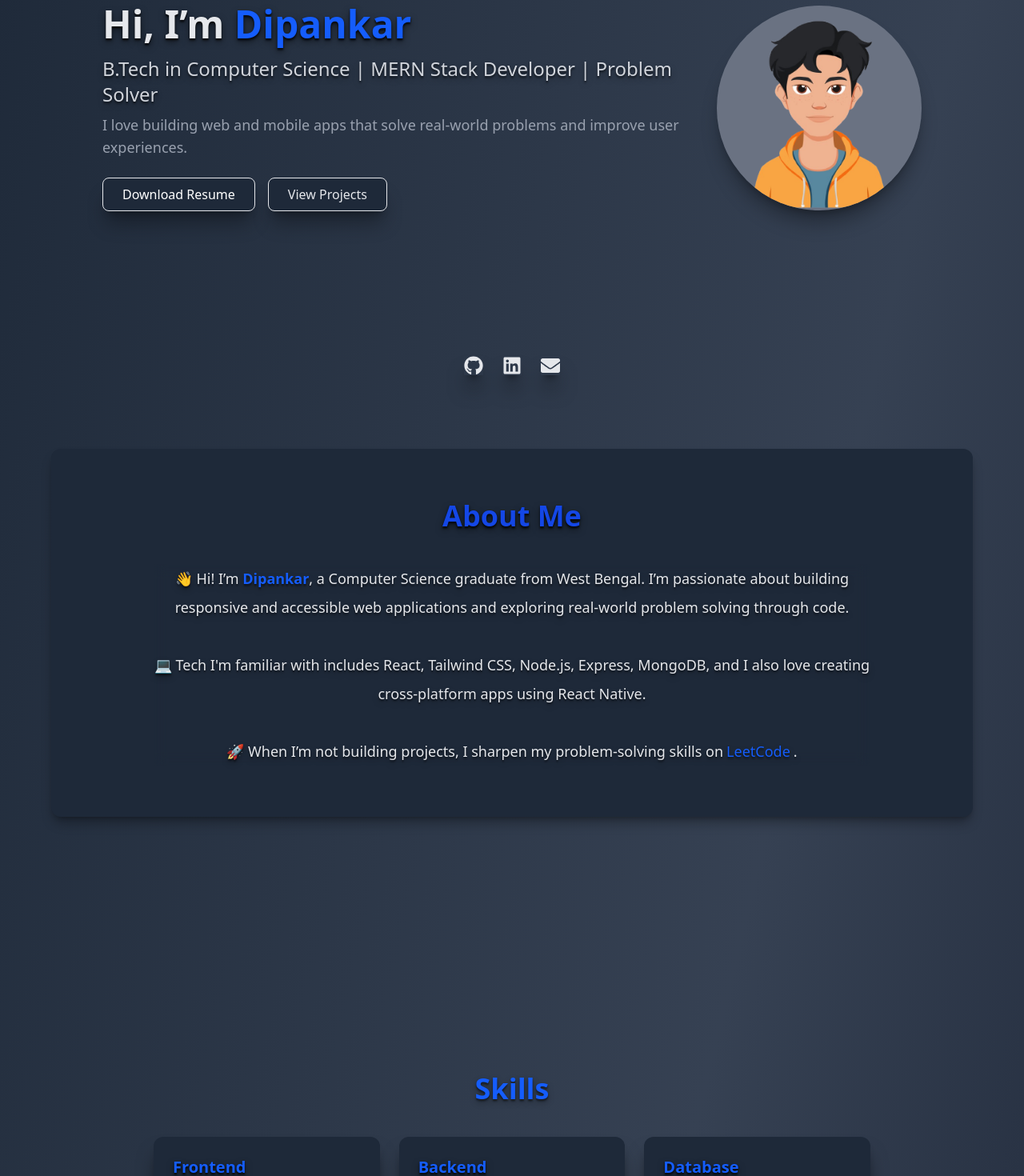
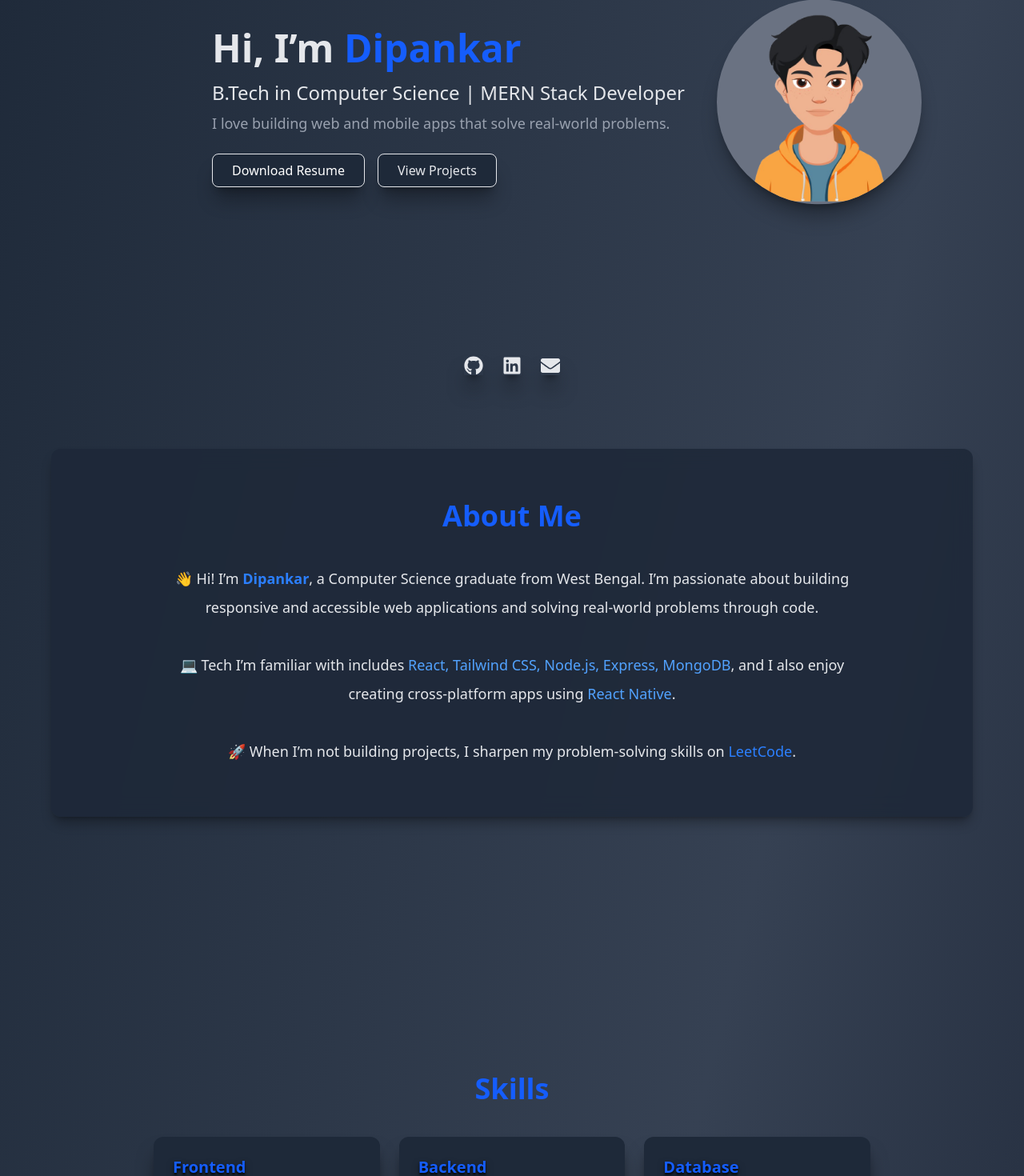
Before and after one commit to dipankar049/portfolio, a React (Vite) app: page / in a window 1280 px wide. Shown: the part 315-1785 px from the top of the page at 80% size. Built offline with nearby package versions, Linux system fonts and the light colour scheme.

Commit message:
style: animations in pages

```diff
--- a/package.json
+++ b/package.json
@@ -12,6 +12,7 @@
   },
   "dependencies": {
     "@tailwindcss/postcss": "^4.1.4",
+    "framer-motion": "^12.23.26",
     "lucide-react": "^0.507.0",
     "postcss": "^8.5.3",
     "react": "^19.0.0",
--- a/src/pages/About.jsx
+++ b/src/pages/About.jsx
@@ -1,31 +1,79 @@
+import { motion } from "framer-motion";
+
 const About = () => {
+  const container = {
+    hidden: {},
+    visible: {
+      transition: {
+        staggerChildren: 0.2,
+        delayChildren: 0.1,
+      },
+    },
+  };
+
+  const item = {
+    hidden: { opacity: 0, y: 30 },
+    visible: {
+      opacity: 1,
+      y: 0,
+      transition: {
+        duration: 0.6,
+        ease: "easeOut",
+      },
+    },
+  };
+
   return (
     <section className="about min-h-[calc(100vh-60px)]">
-      <div className="flex items-center justify-center bg-gray-800 px-6 my-4 sm:my-10 rounded-xl shadow-lg/30">
+      {/* <div className="flex items-center justify-center bg-gray-800 px-6 my-4 sm:my-10 rounded-xl shadow-lg/30"> */}
+      <motion.div
+        initial="hidden"
+        whileInView="visible"
+        viewport={{ once: true, amount: 0.3 }}
+        variants={container}
+        className="flex items-center justify-center bg-gray-800/90 backdrop-blur-md px-6 my-6 sm:my-10 rounded-xl shadow-lg/30"
+      >
         <div className="max-w-4xl mx-auto text-center py-10 sm:py-16">
-          <h2 className="text-3xl md:text-4xl font-bold text-shadow-lg/50 text-blue-700 mb-6 sm:mb-10 animate-fade-in">
+
+          {/* Heading */}
+          <motion.h2
+            variants={item}
+            className="text-3xl md:text-4xl font-bold text-blue-600 mb-6 sm:mb-10"
+          >
             About Me
-          </h2>
-          <p className="text-gray-200 text-md md:text-lg text-shadow-lg/30 leading-loose backdrop-blur-sm">
-            👋 Hi! I’m <span className="font-semibold text-blue-600">Dipankar</span>, a Computer Science graduate from West Bengal. I’m passionate about
-            building responsive and accessible web applications and exploring real-world problem solving through code.
+          </motion.h2>
+
+          {/* Paragraph */}
+          <motion.p
+            variants={item}
+            className="text-gray-200 text-md md:text-lg leading-loose"
+          >
+            👋 Hi! I’m{" "}
+            <span className="font-semibold text-blue-500">Dipankar</span>, a
+            Computer Science graduate from West Bengal. I’m passionate about
+            building responsive and accessible web applications and solving
+            real-world problems through code.
             <br /><br />
-            💻 Tech I'm familiar with includes <span className="font-medium">React, Tailwind CSS, Node.js, Express, MongoDB</span>, and
-            I also love creating cross-platform apps using <span className="font-medium">React Native</span>.
+            💻 Tech I’m familiar with includes{" "}
+            <span className="font-medium text-blue-400">
+              React, Tailwind CSS, Node.js, Express, MongoDB
+            </span>
+            , and I also enjoy creating cross-platform apps using{" "}
+            <span className="font-medium text-blue-400">React Native</span>.
             <br /><br />
-            🚀 When I’m not building projects, I sharpen my problem-solving skills on
+            🚀 When I’m not building projects, I sharpen my problem-solving skills
+            on{" "}
             <a
               href="https://leetcode.com/Dipankar_Karan"
               target="_blank"
               rel="noopener noreferrer"
-              className="font-medium text-blue-600 hover:text-blue-800 transition px-1"
+              className="font-medium text-blue-500 hover:underline"
             >
               LeetCode
             </a>.
-          </p>
-
+          </motion.p>
         </div>
-      </div>
+      </motion.div>
     </section>
   );
 };
--- a/src/pages/Home.jsx
+++ b/src/pages/Home.jsx
@@ -1,46 +1,106 @@
 import avatar from '../assets/avatar.jpg';
 import { Link } from 'react-scroll';
+import { motion } from "framer-motion";
 
 const Home = () => {
+  const container = {
+    hidden: {},
+    visible: {
+      transition: {
+        staggerChildren: 0.15,
+        delayChildren: 0.2,
+      },
+    },
+  };
+
+  const item = {
+    hidden: { opacity: 0, y: 25 },
+    visible: {
+      opacity: 1,
+      y: 0,
+      transition: {
+        duration: 0.6,
+        ease: "easeOut",
+      },
+    },
+  };
+
   return (
     <section className='home'>
       <div className="flex items-center pt-4 justify-center min-h-[calc(100vh-60px)] px-4">
         <div className="flex flex-col md:flex-row-reverse items-center gap-10 max-w-5xl w-full">
 
-      <div className="flex-shrink-0 rounded-full shadow-xl/30">
-        <img
+          <div className="flex-shrink-0 rounded-full">
+            {/* <img
           src={avatar}
           alt="Dipankar Avatar"
           className="w-48 h-48 md:w-64 md:h-64 rounded-full object-contain bg-gray-500 pt-4"
+        /> */}
+            <motion.img
+              src={avatar}
+              alt="Dipankar Avatar"
+              animate={{ y: [0, -10, 0] }}
+              transition={{ duration: 4, repeat: Infinity, ease: "easeInOut" }}
+              className="w-44 h-44 sm:w-48 sm:h-48 md:w-64 md:h-64 rounded-full object-contain bg-gray-500 pt-4 shadow-xl/30"
             />
           </div>
           {/* Text Content */}
-        <div className="text-center md:text-left text-gray-200">
-          <h1 className="text-3xl sm:text-4xl md:text-5xl text-shadow-lg/50 font-bold text-gray-200 mb-4">
+          <motion.div
+            variants={container}
+            initial="hidden"
+            animate="visible"
+            className="text-center md:text-left text-gray-200"
+          >
+            <motion.h1
+              variants={item}
+              className="text-3xl sm:text-4xl md:text-5xl font-bold mb-4"
+            >
               Hi, I’m <span className="text-blue-600">Dipankar</span>
-          </h1>
-          <p className="text-xl text-shadow-lg/30 sm:text-2xl text-gray-300 mb-2">
-            B.Tech in Computer Science | MERN Stack Developer | Problem Solver
-          </p>
-          <p className="text-md sm:text-lg text-gray-400 mb-6">
-            I love building web and mobile apps that solve real-world problems and improve user experiences.
-          </p>
-          <div className="flex gap-4 justify-center md:justify-start">
-            <a
+            </motion.h1>
+
+            <motion.p variants={item} className="text-xl sm:text-2xl mb-2">
+              B.Tech in Computer Science | MERN Stack Developer
+            </motion.p>
+
+            <motion.p variants={item} className="text-md sm:text-lg text-gray-400 mb-6">
+              I love building web and mobile apps that solve real-world problems.
+            </motion.p>
+
+            <motion.div
+              variants={item}
+              className="flex gap-4 justify-center md:justify-start"
+            >
+              {/* Download Resume */}
+              <motion.a
                 href="/Resume_Dipankar_Karan.pdf"
                 download
-              className="shadow-xl/30 bg-gray-800 border border-gray-200 text-white px-3 sm:px-6 py-2 rounded-lg hover:bg-gray-800 hover:scale-110 transition duration-400 ease-in-out"
+                whileHover={{ scale: 1.1, y: -2 }}
+                whileTap={{ scale: 0.95 }}
+                transition={{ type: "spring", stiffness: 300, delay: 0.2 }}
+                className="shadow-xl/30 bg-gray-800 border border-gray-200 text-white px-3 sm:px-6 py-2 rounded-lg cursor-pointer"
               >
                 Download Resume
-            </a>
+              </motion.a>
+
+              {/* View Projects */}
+              <motion.div
+                whileHover={{ scale: 1.1, y: -2 }}
+                whileTap={{ scale: 0.95 }}
+                transition={{ type: "spring", stiffness: 300, delay: 0.2 }}
+              >
                 <Link
-              to="projects" offset={-80} smooth duration={500}
-              className="bg-gray-800 shadow-xl/30 border border-gray-200 text-gray-200 px-3 sm:px-6 py-2 rounded-lg hover:bg-gray-800 hover:scale-110 transition duration-400 ease-in-out cursor-pointer"
+                  to="projects"
+                  offset={-80}
+                  smooth
+                  duration={500}
+                  className="bg-gray-800 shadow-xl/30 border border-gray-200 text-gray-200 px-3 sm:px-6 py-2 rounded-lg cursor-pointer inline-block"
                 >
                   View Projects
                 </Link>
-          </div>
-        </div>
+              </motion.div>
+            </motion.div>
+          </motion.div>
+
         </div>
       </div>
     </section>
--- a/src/pages/Projects.jsx
+++ b/src/pages/Projects.jsx
@@ -4,8 +4,38 @@ import TaskTrackerImage from '../assets/taskTracker.png';
 import taskTrackerLiteImage from '../assets/task-tracker-lite.png';
 import HabitTrackerImage from '../assets/HabitTracker.png';
 import ChatRoomImage from '../assets/chat-room.jpg';
+import { motion } from "framer-motion";
 
 const Projects = () => {
+  const container = {
+    hidden: {},
+    visible: {
+      transition: {
+        staggerChildren: 0.15,
+        delayChildren: 0.1,
+      },
+    },
+  };
+
+  const card = {
+    hidden: { opacity: 0, y: 30 },
+    visible: {
+      opacity: 1,
+      y: 0,
+      transition: {
+        duration: 0.6,
+        ease: "easeOut",
+      },
+    },
+  };
+
+  const imageAnim = {
+    hover: {
+      scale: 1.05,
+      transition: { duration: 0.4 },
+    },
+  };
+
   const projects = [
     {
       title: "DSA Simulator",
@@ -58,11 +88,34 @@ const Projects = () => {
 
   return (
     <section className="projects my-4 sm:my-10 px-4 min-h-[calc(100vh-60px)]">
-      <h2 className="text-3xl md:text-4xl font-bold text-shadow-lg/30 text-blue-600 text-center mb-6 sm:mb-10">Projects</h2>
-      <div className="grid grid-cols-1 sm:grid-cols-2 lg:grid-cols-3 gap-8">
+      <motion.h2
+        variants={card}
+        className="text-3xl md:text-4xl font-bold text-blue-600 text-center mb-6 sm:mb-10"
+      >
+        Projects
+      </motion.h2>
+      <motion.div
+        variants={container}
+        initial="hidden"
+        whileInView="visible"
+        viewport={{ once: true, amount: 0.2 }}
+        className="grid grid-cols-1 sm:grid-cols-2 lg:grid-cols-3 gap-8"
+      >
         {projects.map((project, index) => (
-          <div key={index} className="bg-gray-800 text-gray-200 shadow-lg/50 rounded-lg overflow-hidden hover:scale-105 transition duration-300 ease-in">
-            <img src={project.imageUrl} alt={project.title} className="w-full aspect-4/2 object-center" />
+          <motion.div
+            key={index}
+            variants={card}
+            whileHover={{ y: -8, scale: 1.03 }}
+            transition={{ type: "spring", stiffness: 200 }}
+            className="bg-gray-800 text-gray-200 shadow-lg/50 rounded-lg overflow-hidden"
+          >
+            <motion.img
+              src={project.imageUrl}
+              alt={project.title}
+              variants={imageAnim}
+              whileHover="hover"
+              className="w-full aspect-4/2 object-center"
+            />
             <div className="p-4">
               <h3 className="text-xl text-blue-400 text-shadow-lg/50 font-semibold">{project.title}</h3>
               <p className="text-gray-400 text-shadow-lg/20 mt-2">{project.description}</p>
@@ -76,14 +129,16 @@ const Projects = () => {
               </div>
               <div className="mt-4 flex flex-wrap gap-3">
                 {project.liveLink && (
-                  <a
+                  <motion.a
+                    whileHover={{ scale: 1.08 }}
+                    whileTap={{ scale: 0.95 }}
                     href={project.liveLink}
                     target="_blank"
                     rel="noopener noreferrer"
-                    className="text-white shadow-lg/10 bg-blue-600 hover:bg-blue-700 px-4 py-1 rounded-md cursor-pointer"
+                    className="text-white bg-blue-600 hover:bg-blue-700 px-4 py-1.5 rounded-md"
                   >
                     Live Demo
-                  </a>
+                  </motion.a>
                 )}
                 {project.downloadAPK && (
                   <a
@@ -95,20 +150,22 @@ const Projects = () => {
                   </a>
                 )}
                 {project.gitHubRepo && (
-                  <a
+                  <motion.a
+                    whileHover={{ scale: 1.08 }}
+                    whileTap={{ scale: 0.95 }}
                     href={project.gitHubRepo}
                     target="_blank"
                     rel="noopener noreferrer"
-                    className="text-white shadow-lg/10 bg-gray-600 hover:bg-gray-700 px-4 py-1 rounded-md cursor-pointer"
+                    className="text-white bg-gray-600 hover:bg-gray-700 px-4 py-1.5 rounded-md"
                   >
                     View Code
-                  </a>
+                  </motion.a>
                 )}
               </div>
             </div>
-          </div>
+          </motion.div>
         ))}
-      </div>
+      </motion.div>
     </section>
   );
 };
--- a/src/pages/Skills.jsx
+++ b/src/pages/Skills.jsx
@@ -1,6 +1,7 @@
 import { FaHtml5, FaCss3Alt, FaJs, FaReact, FaNodeJs, FaGitAlt, FaJava } from 'react-icons/fa';
 import { SiTailwindcss, SiBootstrap, SiMongodb, SiMysql, SiExpress, SiGit, SiGithub, SiVercel, SiFirebase, SiPostman, SiPython } from 'react-icons/si';
 import { BiNetworkChart } from "react-icons/bi";
+import { motion } from "framer-motion";
 
 const iconMap = {
   HTML5: <FaHtml5 className="text-orange-600" />,
@@ -24,6 +25,40 @@ const iconMap = {
 };
 
 const Skills = () => {
+  const container = {
+    hidden: {},
+    visible: {
+      transition: {
+        staggerChildren: 0.15,
+        delayChildren: 0.1,
+      },
+    },
+  };
+
+  const card = {
+    hidden: { opacity: 0, y: 30 },
+    visible: {
+      opacity: 1,
+      y: 0,
+      transition: {
+        duration: 0.8,
+        ease: "easeOut",
+      },
+    },
+  };
+
+  const listItem = {
+    hidden: { opacity: 0, x: -10 },
+    visible: {
+      opacity: 1,
+      x: 0,
+      transition: {
+        duration: 0.3,
+        ease: "easeOut",
+      },
+    },
+  };
+
   const skillCategories = {
     "Frontend": ["React", "HTML5", "CSS3", "JavaScript", "Tailwind CSS"],
     "Backend": ["Node.js", "Express.js", "Socket.IO"],
@@ -35,23 +70,45 @@ const Skills = () => {
 
   return (
     <section className="skills w-full py-4 sm:my-10 px-6 min-h-[calc(100vh-60px)]">
-      <div className="max-w-4xl mx-auto">
-        <h2 className="text-3xl md:text-4xl font-bold text-shadow-lg/30 text-blue-600 text-center mb-6 sm:mb-10">Skills</h2>
+      <motion.div
+        initial="hidden"
+        whileInView="visible"
+        viewport={{ once: true, amount: 0.2 }}
+        variants={container}
+        className="max-w-4xl mx-auto"
+      >
+        <motion.h2
+          variants={card}
+          className="text-3xl md:text-4xl font-bold text-blue-600 text-center mb-6 sm:mb-10"
+        >
+          Skills
+        </motion.h2>
         <div className="grid grid-cols-1 sm:grid-cols-2 md:grid-cols-3 gap-6">
           {Object.entries(skillCategories).map(([category, skills]) => (
-            <div key={category} className="bg-gray-800 shadow-xl/50 rounded-xl p-6 hover:scale-105 transition duration-400 ease-in-out cursor-pointer">
+            <motion.div
+              key={category}
+              variants={card}
+              whileHover={{ y: -6, scale: 1.04 }}
+              transition={{ type: "spring", stiffness: 200 }}
+              className="bg-gray-800 shadow-xl/50 rounded-xl p-6 cursor-pointer"
+            >
               <h3 className="text-xl text-shadow-lg/50 font-semibold text-blue-600 mb-4">{category}</h3>
               <ul className="space-y-2">
-                {skills.map(skill => (
-                  <li key={skill} className="flex items-center text-shadow-lg/50 gap-2 text-gray-200 hover:translate-x-3 transition duration-300">
-                    {iconMap[skill] || '•'} <span>{skill}</span>
-                  </li>
+                {skills.map((skill) => (
+                  <motion.li
+                    key={skill}
+                    variants={listItem}
+                    whileHover={{ x: 8 }}
+                    className="flex items-center gap-2 text-gray-200"
+                  >
+                    {iconMap[skill] || "•"} <span>{skill}</span>
+                  </motion.li>
                 ))}
               </ul>
-            </div>
+            </motion.div>
           ))}
         </div>
-      </div>
+      </motion.div>
     </section>
   );
 };
```
Also changed, not shown: src/components/Header.jsx (+9 -2 lines), 2 other files (tests, documents, lock files or other folders). Lines whose indentation alone changed are shown as unchanged.
